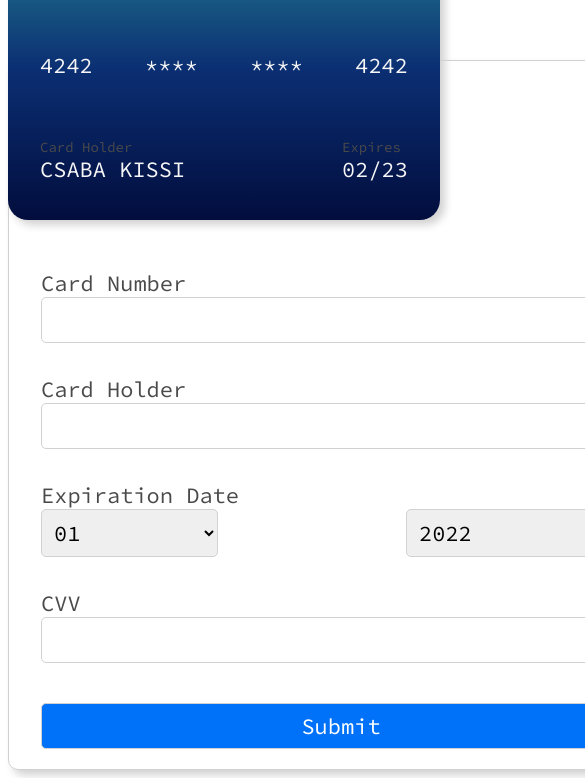
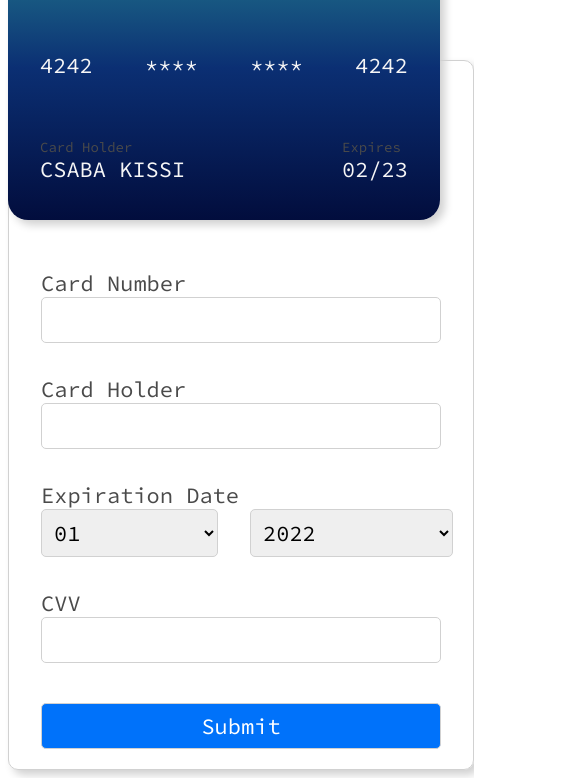
Before and after one commit to kayegalon/credit-card-form, a plain HTML site: page index.html in a window 390 px wide. Shown: the part 92-870 px from the top of the page, 585 px wide, since content can reach past the window. Drawn offline with Linux system fonts and the light colour scheme.

Commit message:
Update styles.css

```diff
--- a/styles.css
+++ b/styles.css
@@ -136,3 +136,9 @@ input[type="submit"]:active {
 		flex-direction: column;
 	}
 }
+
+@media (max-width: 414px) {
+	#credit-card-form {
+		width: 400px;
+	}
+}
```
